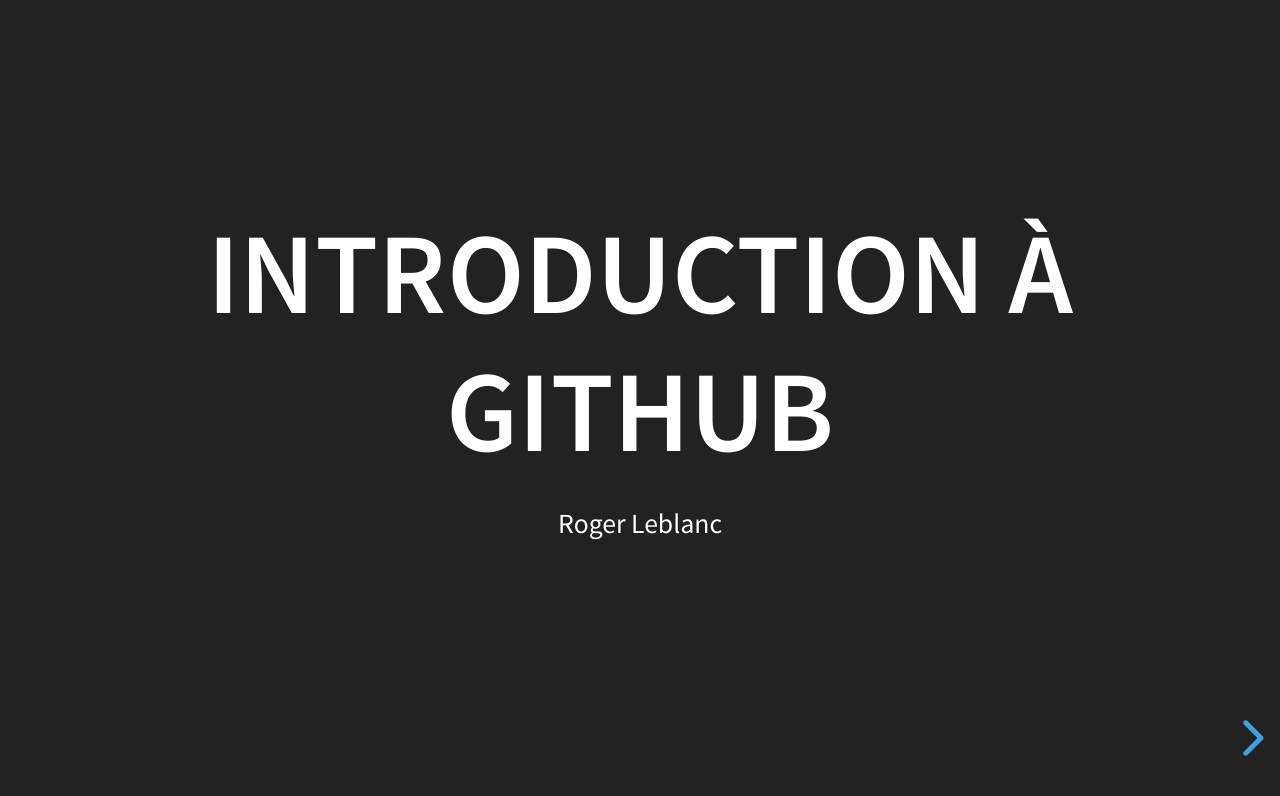
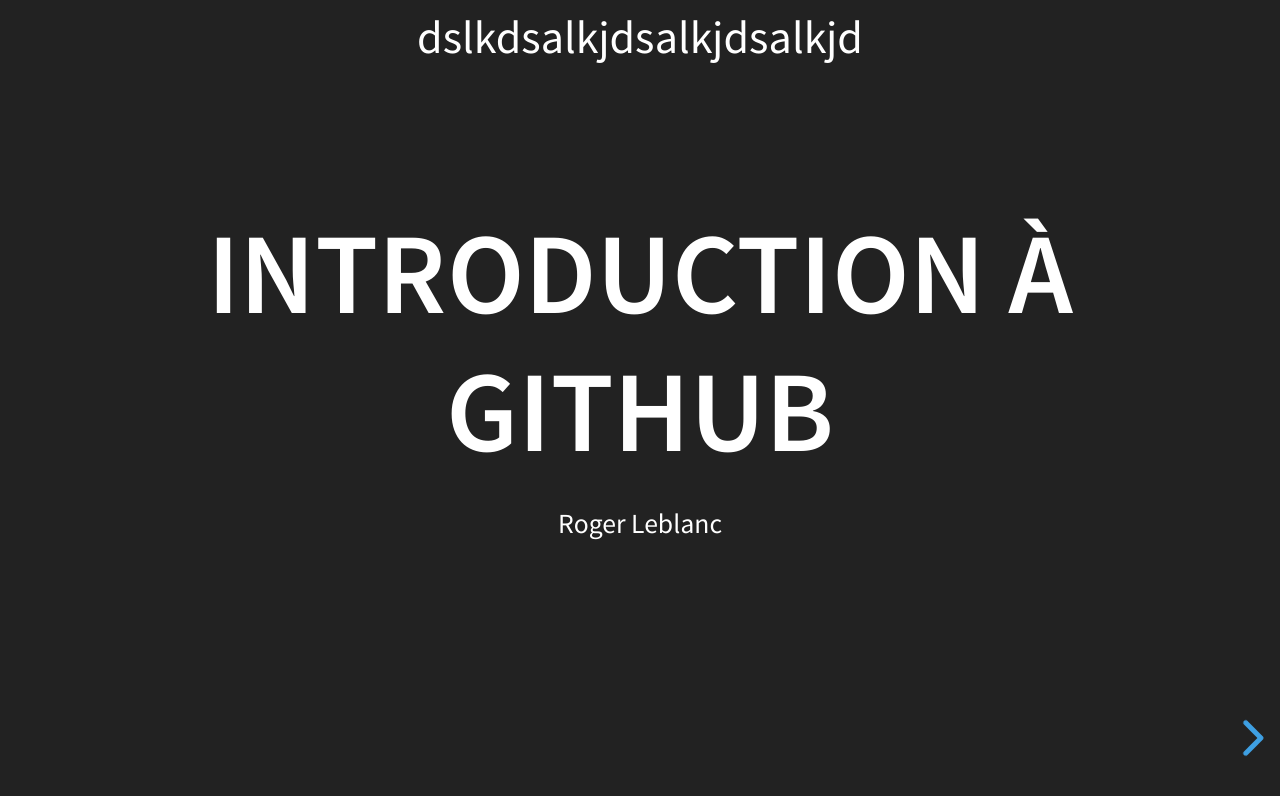
Before and after one commit to CodeursTroisRivieres/22-11-2018-Meetup, a website: page index.html in a window 1280 px wide. Drawn offline with Linux system fonts and the light colour scheme.

Commit message:
Test commit local

```diff
--- a/index.html
+++ b/index.html
@@ -75,7 +75,7 @@
       </section>
 
       <section data-markdown="slides/conclusion.md"></section>
-
+      dslkdsalkjdsalkjdsalkjd
       <section>
         <h1>Références</h1>
         <p>Code:</p>
```
